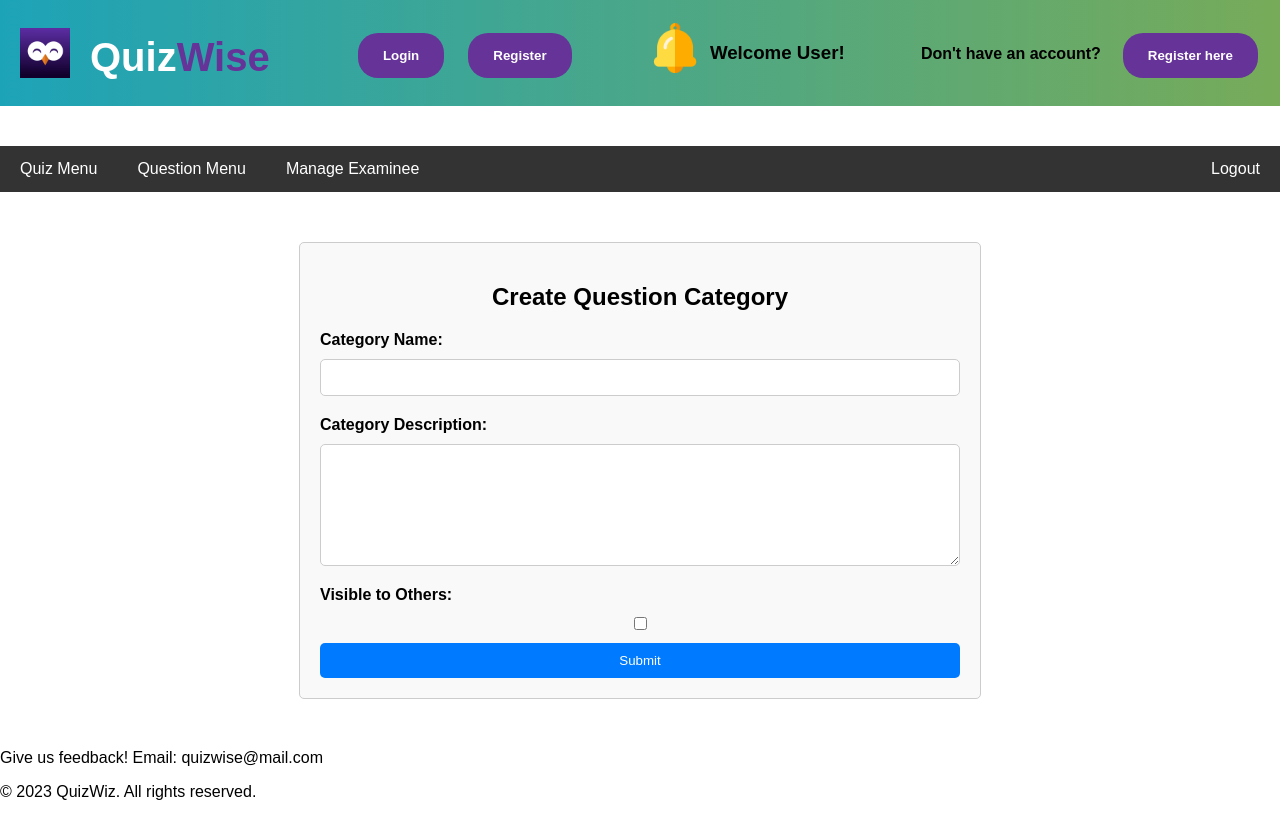
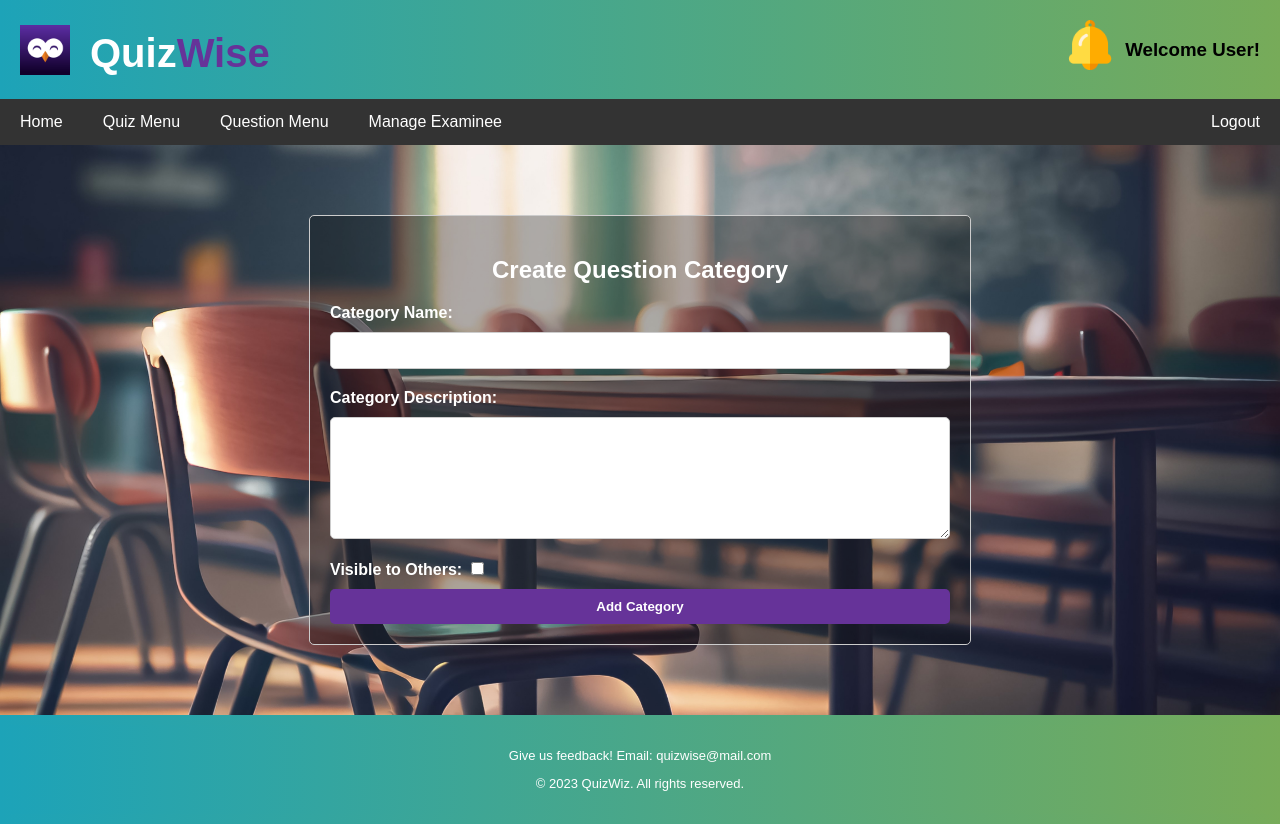
Before and after one commit to sanket-dalvi/QuizWise, a Django app: template QuizCreator/templates/QuizCreator/create_question_category.html in a window 1280 px wide. Before the commit the page ends 800 px from the top, so only its background shows below. Run offline with Django 4.2, Linux system fonts and the light colour scheme; the template is opened without the code that fills it, so the values that code supplies are empty.

Commit message:
Ui changes

```diff
--- a/QuizCreator/templates/QuizCreator/create_question_category.html
+++ b/QuizCreator/templates/QuizCreator/create_question_category.html
@@ -8,76 +8,30 @@
     <title>Home</title>
     {% load static %}
     <style>
-        /* Add your CSS styles here */
 
-        /* General styles */
         body {
             margin: 0;
             padding: 0;
             font-family: Arial, sans-serif;
+            background-color: #f4f4f4;
         }
 
-        /* Navigation bar styles */
-        .navbar {
-            overflow: hidden;
-            background-color: #333;
+        .main-content {
+            background-image: url('{% static "class6.jpeg" %}');
+            background-size: cover;
+            background-position: center;
+            color: white; /* Adjust text color based on your image */
+            padding: 20px; /* Adjust padding as needed */
         }
 
-        .navbar ul {
-            list-style-type: none;
-            margin: 0;
-            padding: 0;
+        .headerbuttons{
+            display: none;
         }
 
-        .navbar ul li {
-            float: left;
+        .registerbutton{
+            display: none;
         }
 
-        .navbar ul li a {
-            display: block;
-            color: white;
-            text-align: center;
-            padding: 14px 20px;
-            text-decoration: none;
-        }
-
-        .navbar ul li a:hover {
-            background-color: #ddd;
-            color: black;
-        }
-
-        .navbar ul li.dropdown {
-            display: inline-block;
-        }
-
-        .navbar .dropdown-content {
-            display: none;
-            position: absolute;
-            background-color: #f9f9f9;
-            min-width: 160px;
-            box-shadow: 0px 8px 16px 0px rgba(0, 0, 0, 0.2);
-            z-index: 1;
-        }
-
-        .navbar .dropdown-content a {
-            color: black;
-            padding: 12px 16px;
-            text-decoration: none;
-            display: block;
-            text-align: left;
-        }
-
-        .navbar .dropdown-content a:hover {
-            background-color: #f1f1f1;
-        }
-
-        .navbar ul li.dropdown:hover .dropdown-content {
-            display: block;
-        }
-
-        .navbar ul li:last-child {
-            float: right;
-        }
         /* Form container styles */
         .form-container {
             margin: 50px auto;
@@ -85,7 +39,7 @@
             padding: 20px;
             border: 1px solid #ccc;
             border-radius: 5px;
-            background-color: #f9f9f9;
+            background-color: rgba(0, 0, 0, 0.3);
         }
 
         .form-container h2 {
@@ -120,13 +74,14 @@
             padding: 10px 20px;
             border: none;
             border-radius: 5px;
-            background-color: #007bff;
+            background-color: #663399;
             color: white;
             cursor: pointer;
+            font-weight: bold;
         }
 
         button:hover {
-            background-color: #0056b3;
+            background-color: #E6549C;
         }
         .message {
             margin-top: 10px;
@@ -150,6 +105,14 @@
             border-radius: 5px;
             margin-bottom: 10px;
         }
+
+        .footer-content{
+            background: linear-gradient(to right, #1DA3B8, #77AB59);
+            font-size: small;
+            padding: 10px;
+            color: white;
+            text-align: center;
+        }
     </style>
 </head>
 
@@ -201,8 +136,10 @@
 
                     <label for="category_description">Category Description:</label>
                     <textarea id="category_description" name="category_description" required></textarea>
-                    <label for="visible_to_others">Visible to Others:</label>
-                    <input type="checkbox" id="visible_to_others" name="visible_to_others">
+                    <div class="categoryvisibility">
+                        <label for="visible_to_others">Visible to Others:</label>
+                        <input type="checkbox" id="visible_to_others" name="visible_to_others">
+                    </div>
                     <div class="message">
                         {% if messages %}
                             {% for message in messages %}
@@ -212,7 +149,7 @@
                             {% endfor %}
                         {% endif %}
                     </div>
-                    <button type="submit">Submit</button>
+                    <button type="submit">Add Category</button>
                 </form>
             </div>
         </div>
--- a/QuizCreator/templates/QuizCreator/home.html
+++ b/QuizCreator/templates/QuizCreator/home.html
@@ -86,7 +86,7 @@
 
     <div>
         <!-- Include the navigation bar -->
-        {% include 'navbar.html' %}
+        {% include 'QuizCreator/navbar.html' %}
     </div>
 
     <div class="card-container">
--- a/QuizCreator/templates/navbar.html
+++ b/QuizCreator/templates/QuizCreator/navbar.html
@@ -66,6 +66,7 @@
 <!-- Navigation bar -->
 <nav class="navbar">
     <ul>
+        <li><a href="{% url 'examiner_home' %}">Home</a></li>
         <li class="dropdown">
             <a href="#" class="dropbtn">Quiz Menu</a>
             <div class="dropdown-content">
@@ -77,9 +78,10 @@
         <li class="dropdown">
             <a href="#" class="dropbtn">Question Menu</a>
             <div class="dropdown-content">
-                <a href="#">Create Question</a>
+                <a href="{% url 'create_question' %}">Create Question</a>
                 <a href="#">Edit Question</a>
                 <a href="#">View Question</a>
+                <a href="{% url 'create_question_category' %}">Create Question Category</a>
             </div>
         </li>
         <li class="dropdown">
--- a/QuizCreator/urls.py
+++ b/QuizCreator/urls.py
@@ -2,7 +2,7 @@ from django.urls import path, include
 from . import views
 
 urlpatterns = [
-    path('home', views.home, name="home"),
+    path('home', views.home, name="examiner_home"),
     path('questions/create', views.create_question, name="create_question"),
     path('questions/category/create', views.create_question_category, name="create_question_category"),
 ]
--- a/QuizCreator/views.py
+++ b/QuizCreator/views.py
@@ -5,9 +5,6 @@ from .models import Category, QuestionType
 from django.db.models import Q
 from django.core.exceptions import ValidationError
 import json
-
-
-
 
 @examiner_required
 def home(request):
--- a/QuizParticipant/templates/QuizParticipant/home.html
+++ b/QuizParticipant/templates/QuizParticipant/home.html
@@ -83,7 +83,7 @@
 
     <!-- Navigation bar -->
     <div>
-        {% include 'navbar.html' %}
+        {% include 'QuizParticipant/navbar.html' %}
     </div>
 
     <div class="card-container">
--- a/QuizParticipant/urls.py
+++ b/QuizParticipant/urls.py
@@ -2,5 +2,5 @@ from django.urls import path, include
 from . import views
 
 urlpatterns = [
-    path('home', views.home, name="home"),
+    path('home', views.home, name="examinee_home"),
 ]
--- a/QuizWise/templates/header.html
+++ b/QuizWise/templates/header.html
@@ -95,11 +95,11 @@
             <a href="/login"><button>Login</button></a>
             <a href="/register"><button>Register</button></a>
         </div>
+
         <div class="loggeduser">
             <img src="{% static 'notification-bell.png' %}" alt="Your Image">
             <h3>Welcome User!</h3>
         </div>
-
 
         <div class="registerbutton">
             <p>Don't have an account?</p>
```
Also changed, not shown: other parts of QuizCreator/templates/QuizCreator/create_question_category.html (+3 -32 lines), QuizCreator/templates/QuizCreator/create_question.html (+29 -89 lines), QuizParticipant/templates/QuizParticipant/navbar.html (renamed from QuizParticipant/templates/navbar.html), QuizWise/static/class6.jpeg.
